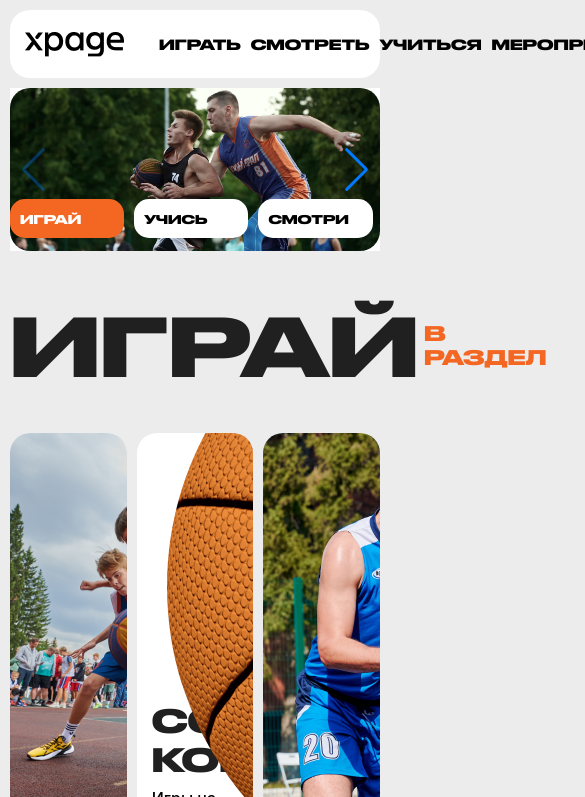
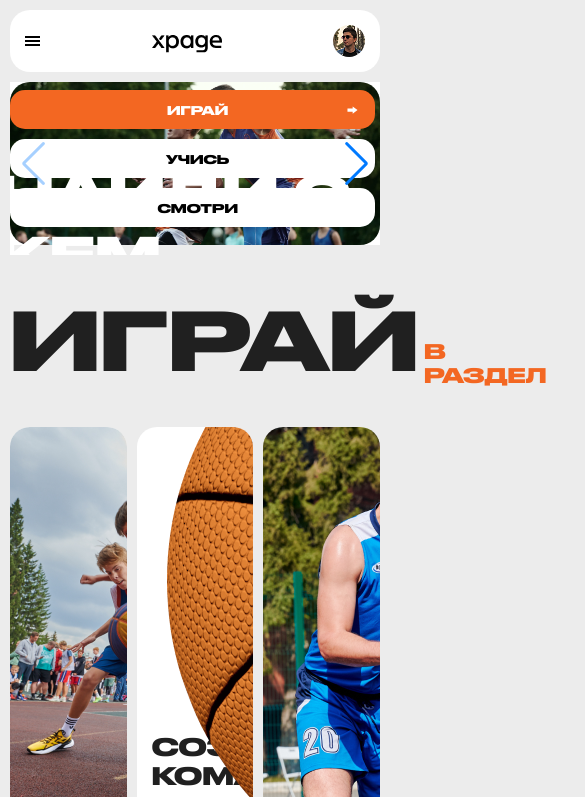
Before and after one commit to molodogvardeec/xPage, a website built with Vite: page index.html in a window 390 px wide. Shown: the top 797 px of the page, 585 px wide, since content can reach past the window. Built offline with nearby package versions, Linux system fonts and the light colour scheme; files whose address does not match are found by name.

Commit message:
update adaptive

```diff
--- a/style/style.scss
+++ b/style/style.scss
@@ -139,6 +139,10 @@ h1 {
     top: 220px;
     font-size: 60px;
   }
+  @media screen and (max-width: 828px) {
+    top: 80px;
+    font-size: 50px;
+  }
 }
 
 .swiper-pagination {
@@ -154,10 +158,16 @@ h1 {
     flex-direction: column;
     align-items: center;
   }
+  @media screen and (max-width: 828px) {
+    flex-direction: column;
+  }
 }
 .swiper-pagination-horizontal {
   width: 98% !important;
   margin: 0 auto !important;
+  @media screen and (max-width: 828px) {
+    padding-bottom: 20px;
+  }
 }
 .swiper-pagination-bullet {
   width: 33.3% !important;
@@ -172,10 +182,21 @@ h1 {
   margin: 0 auto 15px 0 !important;
   opacity: 3 !important;
   background: white !important;
+  @media screen and (max-width: 828px) {
+    width: 98% !important;
+    text-align: center !important;
+    margin: 0 auto !important;
+  }
 }
 .swiper-pagination-bullet-active {
   color: #fff;
   background: #f36722 !important;
+  @media screen and (max-width: 828px) {
+    background-image: url("../img/white_arrow.svg") !important;
+    background-repeat: no-repeat !important;
+    background-size: 3% !important;
+    background-position: right 5% top 50% !important;
+  }
 }
 
 .main__mobile__swiper {
@@ -257,12 +278,18 @@ body {
       @media screen and (max-width: 296px) {
         display: none;
       }
+      @media screen and (max-width: 828px) {
+        display: none;
+      }
     }
     &__info {
       display: flex;
       align-items: center;
       gap: 20px;
       @media screen and (max-width: 296px) {
+        display: none;
+      }
+      @media screen and (max-width: 828px) {
         display: none;
       }
     }
@@ -333,6 +360,12 @@ body {
         display: flex;
       }
     }
+    @media screen and (max-width: 828px) {
+    }
+    .mobile__header {
+      width: 100%;
+      justify-content: space-between;
+    }
   }
 
   .fraction__text {
@@ -359,7 +392,6 @@ body {
     }
     &--colorGreen {
       display: flex;
-
       justify-content: space-between;
       gap: 5px;
       color: green;
@@ -371,6 +403,9 @@ body {
       h2 {
         font-size: 14px;
       }
+    }
+    @media screen and (max-width: 828px) {
+      align-items: flex-end;
     }
   }
   .main__cards {
@@ -444,14 +479,23 @@ body {
         }
       }
       @media screen and (max-width: 296px) {
+        height: 446px;
+        width: 86.5% !important;
         h1 {
           font-size: 20px;
         }
         p {
           font-size: 14px;
         }
-        height: 446px;
-        width: 86.5%;
+      }
+
+      @media screen and (max-width: 828px) {
+        h1 {
+          font-size: 24px;
+        }
+        p {
+          font-size: 15px;
+        }
       }
     }
     @media screen and (max-width: 296px) {
@@ -486,6 +530,9 @@ body {
           .tags {
             font-size: 10px;
           }
+        }
+        @media screen and (max-width: 828px) {
+          width: 100%;
         }
       }
       &__content {
@@ -581,6 +628,9 @@ body {
             margin-top: 100px;
             width: 218px;
           }
+          @media screen and (max-width: 828px) {
+            width: 100%;
+          }
         }
       }
     }
```
